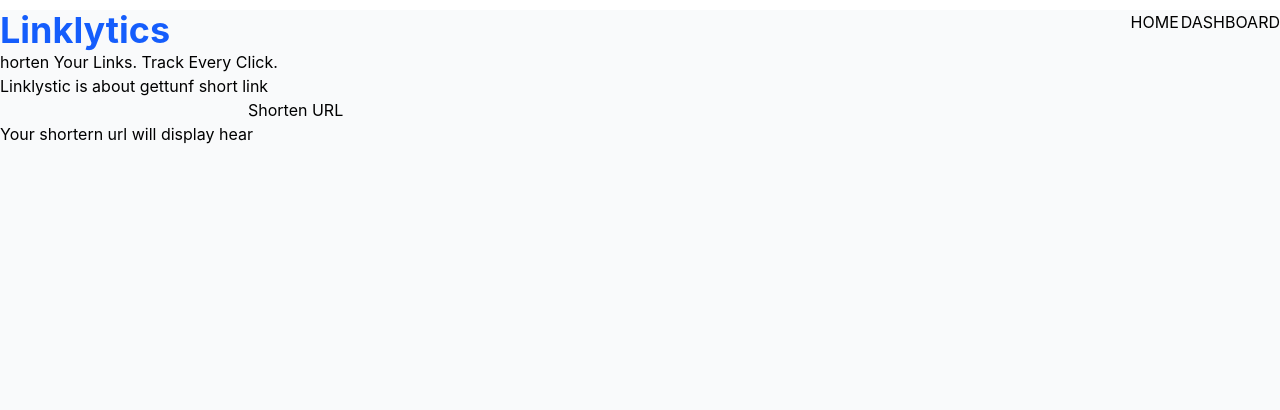
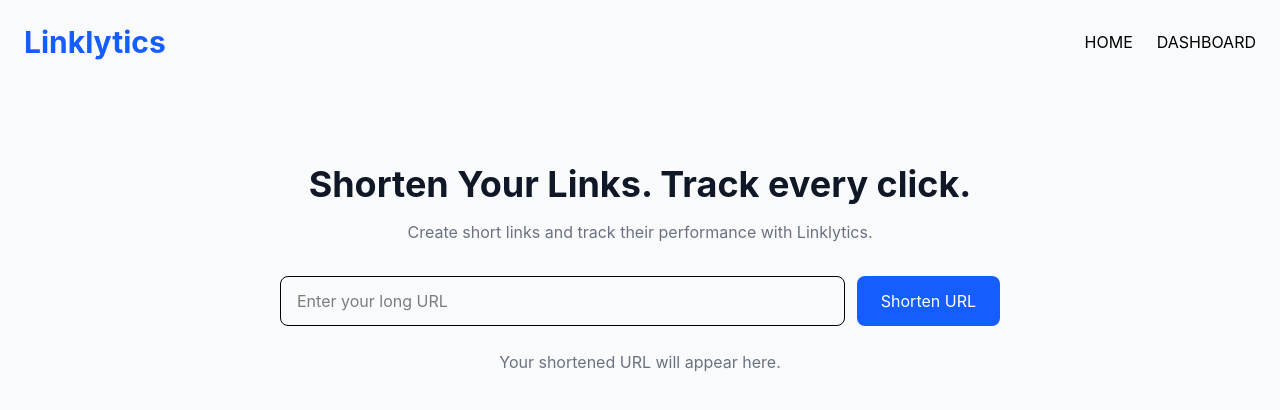
Before and after one commit to rawatvipin756/Linklytics, a React (Vite) app in the folder frontend/: page / in a window 1280 px wide. Shown: the top 410 px of the page. Built offline with nearby package versions, Linux system fonts and the light colour scheme.

Commit message:
Update App.jsx

```diff
--- a/frontend/src/App.jsx
+++ b/frontend/src/App.jsx
@@ -1,22 +1,36 @@
 const App=()=>{
   return(
     <div className="min-h-screen bg-gray-50">
-      <div className="max-w-7xl m-auto flex justify-between mt-2.5">
-        <h1 className="text-4xl font-bold text-blue-600">Linklytics</h1>
-        <nav className="ml-0.5">
-          <a className="ml-0.5" href="/">HOME</a>
-          <a className="ml-0.5" href="/dashboard">DASHBOARD</a>
-        </nav>
-      </div>
-      <div>
-        <h1>horten Your Links. Track Every Click.</h1>
-        <p>Linklystic is about gettunf short link</p>
-        <input type="text"></input>
-        <button type="submit">Shorten URL</button>
-        <p>Your shortern url will display hear</p>
-      </div>
+      <nav className="max-w-7xl mx-auto flex justify-between items-center p-6">
+        <h1 className="text-3xl font-bold text-blue-600">Linklytics</h1>
+        <div className="flex gap-6">
+          <a className="hover:text-blue-600" href="/">HOME</a>
+          <a className="hover:text-blue-600" href="/dashboard">DASHBOARD</a>
+        </div>
+      </nav>
+      <main className="max-w-3xl mx-auto text-center mt-20 px-6">
+        <h2 className="text-4xl font-bold text-gray-900">
+          Shorten Your Links. Track every click.
+        </h2>
+        <p className="text-gray-500 mt-4">
+          Create short links and track their performance with Linklytics.
+        </p>
+        <div className="flex gap-3 mt-8">
+          <input
+            type="text"
+            placeholder="Enter your long URL"
+            className="flex-1 border rounded-lg px-4 py-3"
+          />
+          <button className="bg-blue-600 text-white px-6 py-3 rounded-lg hover:bg-blue-700">
+            Shorten URL
+          </button>
+        </div>
+        <p className="mt-6 text-gray-500">
+          Your shortened URL will appear here.
+        </p>
+      </main>
     </div>
-  )
+  );
 }
 
 export default App;
```
